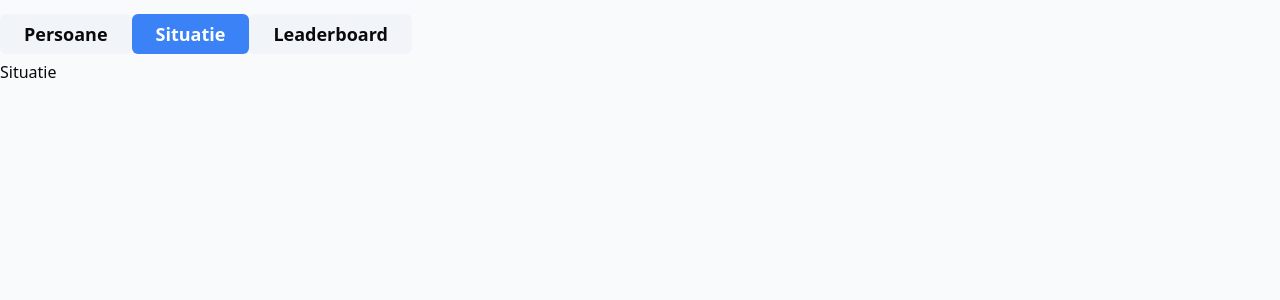
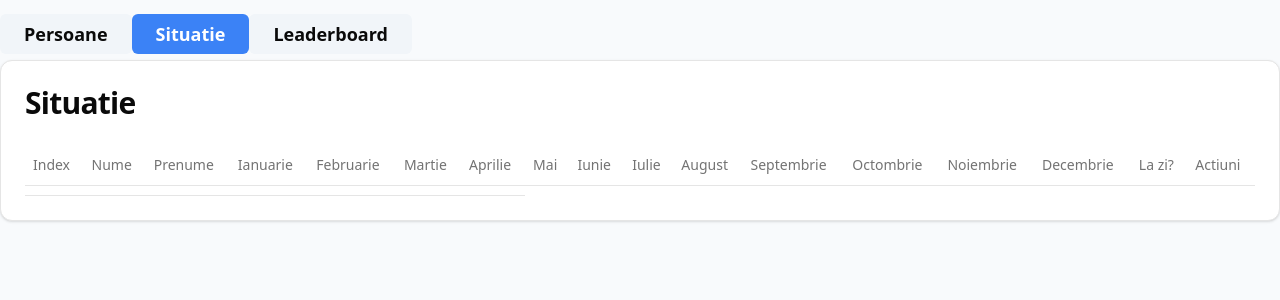
Before and after one commit to DCPD-Team/apa-cafea, a React (Vite) app: page /situatie in a window 1280 px wide. Shown: the top 300 px of the page. Built offline with nearby package versions, Linux system fonts and the light colour scheme.

Commit message:
componenta sitautie

```diff
--- a/src/AppRouter.tsx
+++ b/src/AppRouter.tsx
@@ -1,5 +1,5 @@
 import { createBrowserRouter, Navigate, RouteObject } from 'react-router-dom';
-import { Situatie } from '@/pages/Situatie.tsx';
+import { Situatie } from '@/pages/situatie/Situatie.tsx';
 import { Leaderboard } from '@/pages/Leaderboard.tsx';
 import { Navbar } from '@/pages/Navbar.tsx';
 import { ListaPersoane } from '@/pages/persoane/lista/ListaPersoane.tsx';
--- a/src/pages/Situatie.tsx
+++ /dev/null
@@ -1,9 +0,0 @@
-import React from 'react';
-
-export const Situatie: React.FC = () => {
-    return (
-        <div>
-            Situatie
-        </div>
-    );
-};
--- /dev/null
+++ b/src/pages/situatie/Situatie.tsx
@@ -0,0 +1,19 @@
+import React from 'react';
+import { Card, CardContent, CardHeader, CardTitle } from '@/components/ui/card.tsx';
+import { TabelSituatie } from '@/pages/situatie/components/TabelSituatie.tsx';
+
+export const Situatie: React.FC = () => {
+  return (
+    <Card>
+      <CardHeader>
+        <div className={'flex items-center justify-between'}>
+          <CardTitle className={'text-3xl'}>Situatie</CardTitle>
+          {/*<ButonAdaugaModificaPersoana />*/}
+        </div>
+      </CardHeader>
+      <CardContent>
+        <TabelSituatie />
+      </CardContent>
+    </Card>
+  );
+};
--- /dev/null
+++ b/src/pages/situatie/components/TabelSituatie.tsx
@@ -0,0 +1,93 @@
+import React from 'react';
+import { Table, TableBody, TableCell, TableHead, TableHeader, TableRow } from '@/components/ui/table.tsx';
+
+const LunileAnului = {
+  IANUARIE: 'Ianuarie',
+  FEBRUARIE: 'Februarie',
+  MARTIE: 'Martie',
+  APRILIE: 'Aprilie',
+  MAI: 'Mai',
+  IUNIE: 'Iunie',
+  IULIE: 'Iulie',
+  AUGUST: 'August',
+  SEPTEMBRIE: 'Septembrie',
+  OCTOMBRIE: 'Octombrie',
+  NOIEMBRIE: 'Noiembrie',
+  DECEMBRIE: 'Decembrie',
+};
+
+type Luna = keyof typeof LunileAnului;
+
+export type SituatiePersoana = {
+  nume: string;
+  prenume: string;
+  luni: Record<Luna, number>;
+  laZi: boolean;
+  userId: string;
+};
+
+export const TabelSituatie: React.FC = () => {
+  // const { isLoading: isLoadingPersoane, isFetching: isFetchingPersoane, data: persoane } = useGetListaPersoanaQuery();
+  // const { isLoading, isFetching, data: situatii } = useGetListaPersoanaQuery();
+  // const { isLoading: isLoadingPlati, isFetching: isFetchingPlati, data: plati } = useGetListaPlatiPersoanaQuery();
+
+  const situatii: SituatiePersoana[] = [];
+
+  // if (isLoading || !situatii) {
+  //   return (
+  //     <div>Loading...</div>
+  //     // <SkeletonTable
+  //     //   numberOfColumns={7}
+  //     //   numberOfRows={15}
+  //     // />
+  //   );
+  // }
+
+  return (
+    <Table>
+      <TableHeader>
+        <TableRow>
+          <TableHead>Index</TableHead>
+          <TableHead>Nume</TableHead>
+          <TableHead>Prenume</TableHead>
+
+          {Object.keys(LunileAnului).map((key) => (
+            <TableHead key={key}>{LunileAnului[key as Luna]}</TableHead>
+          ))}
+
+          <TableHead>La zi?</TableHead>
+          <TableHead>Actiuni</TableHead>
+        </TableRow>
+      </TableHeader>
+      <TableBody>
+        <tr>
+          <td
+            className={'h-2.5 border-b'}
+            colSpan={7}>
+            {/*{isFetching && <ProgressBar mode={'indeterminate'} />}*/}
+          </td>
+        </tr>
+
+        {situatii.map((situatie, index) => (
+          <TableRow
+            key={situatie.userId}
+            className={'odd:bg-slate-50 hover:bg-slate-100'}>
+            <TableCell className="font-medium">{index + 1}</TableCell>
+            <TableCell className="font-medium">{situatie.nume}</TableCell>
+            <TableCell className="font-medium">{situatie.prenume}</TableCell>
+            {Object.keys(LunileAnului).map((key) => (
+              <TableCell
+                key={key}
+                className="font-medium">
+                {situatie.luni[key as Luna]}
+              </TableCell>
+            ))}
+
+            {/*<TableCell className={'max-w-[200px]'}>{}</TableCell>*/}
+            <TableCell className={'max-w-[200px]'}>{/*<ActiuniPersoana persoana={situatie} />*/}</TableCell>
+          </TableRow>
+        ))}
+      </TableBody>
+    </Table>
+  );
+};
--- /dev/null
+++ b/src/pages/situatie/hooks/useCalculeazaSituatie.tsx
@@ -0,0 +1,77 @@
+import { SituatiePersoana } from '@/pages/situatie/components/TabelSituatie.tsx';
+import { useMemo } from 'react';
+import { useGetListaPersoanaQuery } from '@/pages/persoane/hooks/useGetListaPersoanaQuery.tsx';
+import { useQuery } from '@tanstack/react-query';
+import { FakePaymentApi } from '@/fake-api/fakePaymentApi.ts';
+
+const SUMA = 40;
+
+export const useCalculeazaSituatie = ({ an }: { an: number }): SituatiePersoana[] => {
+  //   query persoana
+  const { data: persoane } = useGetListaPersoanaQuery();
+  //   query plati
+  const { data: plati } = useQuery({
+    queryKey: ['plati'],
+    // placeholderData:[],
+    queryFn: () => {
+      return FakePaymentApi.getAll();
+    },
+    select: (data) => data.filter((plata) => new Date(plata.data).getFullYear() === an),
+  });
+  //   logica
+
+  if (!plati) return [];
+  if (!persoane) return [];
+
+  // Group payments by userId and sum their amounts
+  const groupedPayments: Record<string, number> = plati.reduce(
+    (acc, payment) => {
+      if (!acc[payment.userId]) {
+        acc[payment.userId] = 0;
+      }
+      acc[payment.userId] += payment.suma;
+      return acc;
+    },
+    {} as Record<string, number>
+  );
+
+  for (const userId in groupedPayments) {
+    groupedPayments[userId] = groupedPayments[userId] / SUMA;
+  }
+
+  //   nume: string;
+  //   prenume: string;
+  //   luni: Record<Luna, number>;
+  //   laZi: boolean;
+  //   userId: string;
+
+  return useMemo(() => {
+    return Object.entries(groupedPayments).reduce((acc, [userId, months]) => {
+      const persoana = persoane.find((persoana) => persoana.id === userId);
+      if (!persoana) return acc;
+      return [
+        ...acc,
+        {
+          nume: persoana.nume,
+          prenume: persoana.prenume,
+          userId,
+          laZi: months >= new Date().getMonth(),
+          luni: {
+            IANUARIE: months >= 1 ? 40 : (months - Math.floor(months)) * 12,
+            FEBRUARIE: months >= 2 ? 40 : (months - Math.floor(months)) * 12,
+            MARTIE: months >= 3 ? 40 : (months - Math.floor(months)) * 12,
+            APRILIE: months >= 4 ? 40 : (months - Math.floor(months)) * 12,
+            MAI: months >= 5 ? 40 : (months - Math.floor(months)) * 12,
+            IUNIE: months >= 6 ? 40 : (months - Math.floor(months)) * 12,
+            IULIE: months >= 7 ? 40 : (months - Math.floor(months)) * 12,
+            AUGUST: months >= 8 ? 40 : (months - Math.floor(months)) * 12,
+            SEPTEMBRIE: months >= 9 ? 40 : (months - Math.floor(months)) * 12,
+            OCTOMBRIE: months >= 10 ? 40 : (months - Math.floor(months)) * 12,
+            NOIEMBRIE: months >= 11 ? 40 : (months - Math.floor(months)) * 12,
+            DECEMBRIE: months >= 12 ? 40 : (months - Math.floor(months)) * 12,
+          },
+        } satisfies SituatiePersoana,
+      ];
+    }, [] satisfies SituatiePersoana[]);
+  }, [an]);
+};
```
